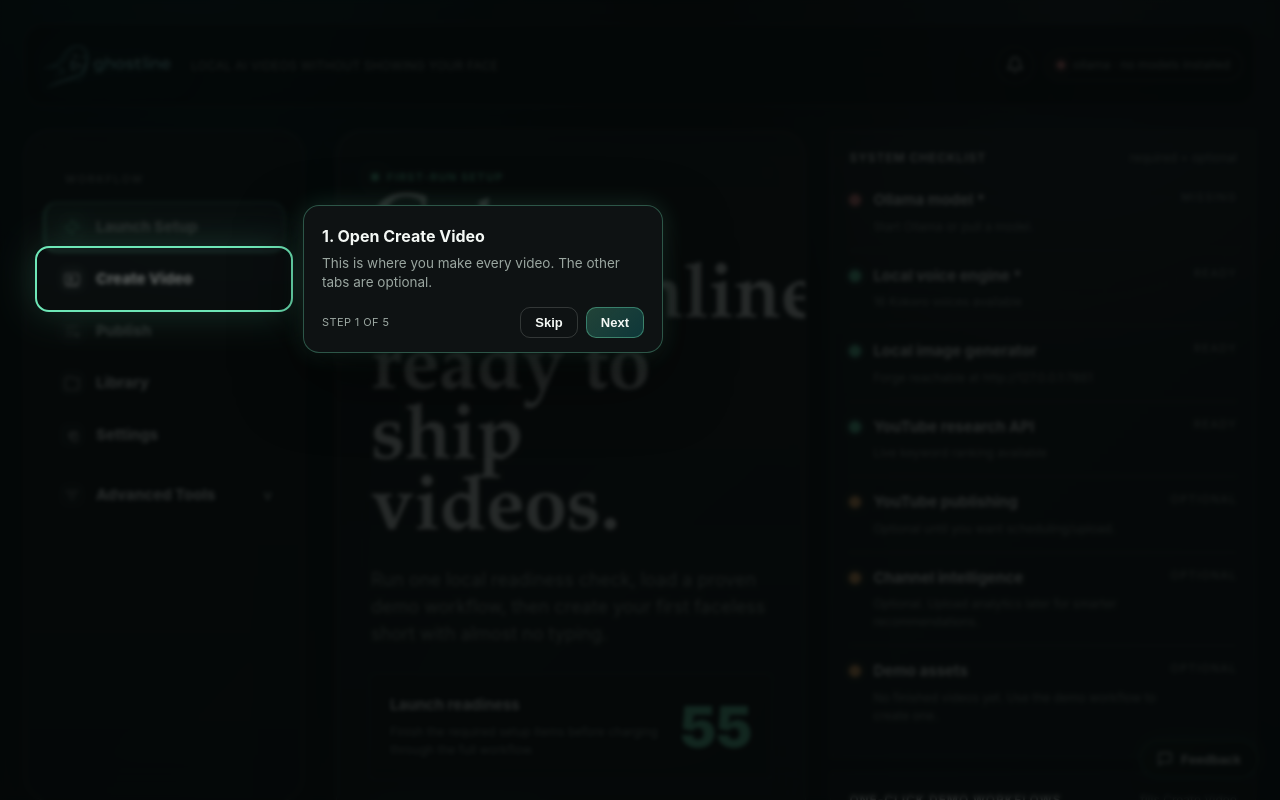
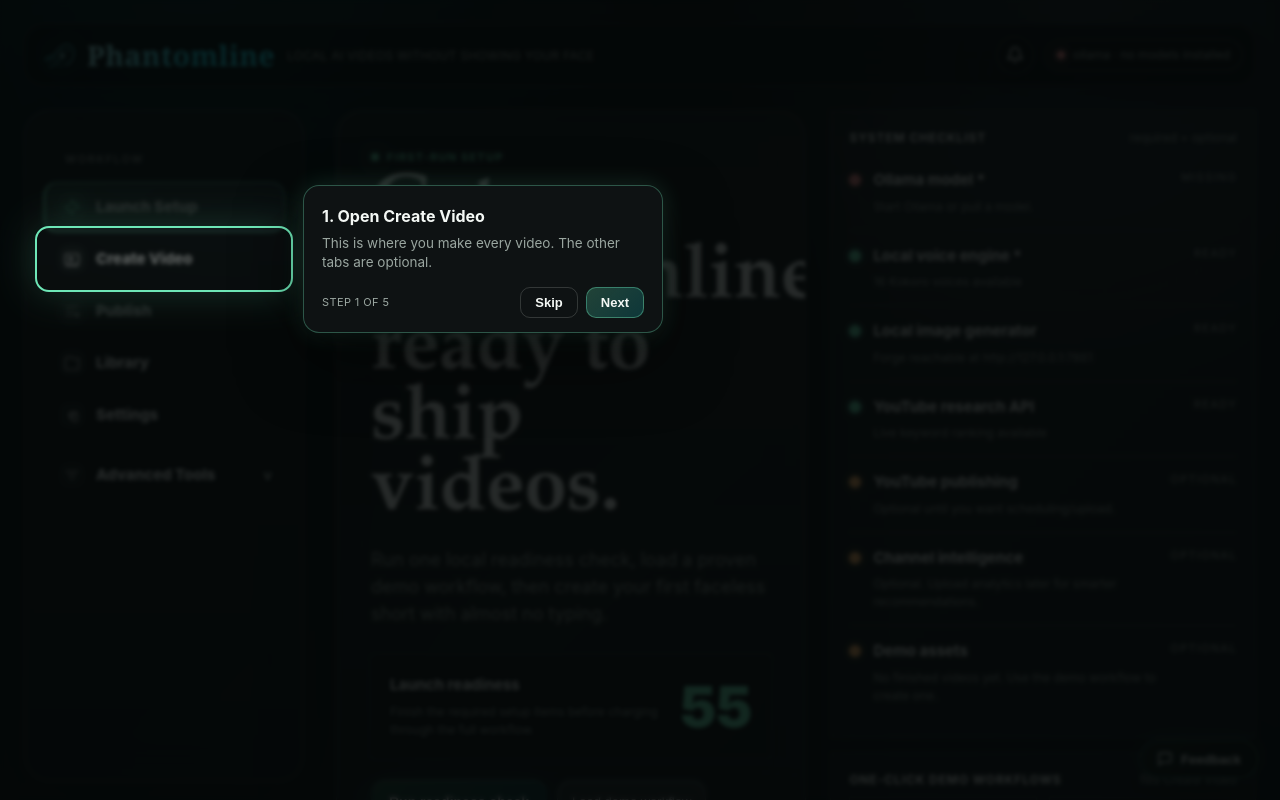
Before and after one commit to Kyle-McCool/phantomline, a Flask app: page / in a window 1280 px wide. Run offline with Flask 3, Linux system fonts and the light colour scheme; data that the repository does not hold is empty; some libraries are stand-ins or nearby versions.

Commit message:
Replace stale Ghostline wordmark PNG with live HTML/CSS brand mark
The wordmark PNGs (ghostline-logo-wordmark.png, ghostline-logo-full.png)
have the old brand text rasterized in. Rather than re-export a new PNG
on every brand tweak, render the brand as inline-flex of:
  - the cyan ghost SVG icon (vector, no text)
  - "Phantomline" text in Cormorant Garamond with the cyan gradient

Updates:
- templates/index.html, templates/landing.html: swap <img> wordmark
  references for SVG icon + .brand-name span
- static/ghostline.css: add .brand-mark, .brand-icon, .brand-name rules
- static/landing.css: same for nav and hero variants
- og:image and apple-touch-icon point at the SVG until new PNGs ship
- ghostline-logo.svg: title updated to "Phantomline logo"

Also: ghostline.js now detects hosted mode (onrender.com / phantomline
domains) and shows "browser mode" instead of the alarming red
"ollama offline" badge — hosted users run inference via WebLLM, no
Ollama needed.

Co-Authored-By: Claude Opus 4.7 <noreply@anthropic.com>

```diff
--- a/static/ghostline.css
+++ b/static/ghostline.css
@@ -66,6 +66,29 @@
     object-fit: contain;
     filter: drop-shadow(0 0 14px rgba(34,231,245,0.45));
     flex: 0 0 auto;
+  }
+  /* Brand mark (icon + wordmark text) — replaces the legacy single-PNG wordmark
+     so the brand renders as live HTML/CSS and we don't have to re-export a PNG
+     every time we tweak naming. */
+  .brand .brand-mark {
+    display: inline-flex; align-items: center; gap: 10px;
+    line-height: 1;
+  }
+  .brand .brand-icon {
+    height: 40px; width: 40px;
+    object-fit: contain;
+    filter: drop-shadow(0 0 14px rgba(34,231,245,0.45));
+    flex: 0 0 auto;
+  }
+  .brand .brand-name {
+    font-family: 'Cormorant Garamond', 'Playfair Display', Georgia, serif;
+    font-weight: 600;
+    font-size: 28px;
+    letter-spacing: 0.5px;
+    background: linear-gradient(110deg, #baffff 0%, #22e7f5 55%, #1ee8f6 100%);
+    -webkit-background-clip: text;
+    background-clip: text;
+    color: transparent;
   }
   .brand h1 { font-size: 18px; margin: 0; font-weight: 600; }
   .brand small,
--- a/templates/index.html
+++ b/templates/index.html
@@ -11,7 +11,7 @@
 <meta name="mobile-web-app-capable" content="yes" />
 <link rel="manifest" href="{{ '/static/manifest.json' | versioned }}" />
 <link rel="icon" type="image/svg+xml" href="{{ '/static/ghostline-logo.svg' | versioned }}" />
-<link rel="apple-touch-icon" href="{{ '/static/ghostline-logo-wordmark.png' | versioned }}" />
+<link rel="apple-touch-icon" href="{{ '/static/ghostline-logo.svg' | versioned }}" />
 <link rel="preconnect" href="https://unpkg.com" />
 <link rel="preconnect" href="https://cdn.jsdelivr.net" />
 <script src="https://unpkg.com/wavesurfer.js@7/dist/wavesurfer.min.js" defer></script>
@@ -22,7 +22,10 @@
 <div class="wrap">
   <header>
     <a class="brand" href="/landing" title="Open landing page">
-      <img class="brand-logo" src="{{ '/static/ghostline-logo-wordmark.png' | versioned }}" alt="Phantomline" />
+      <span class="brand-mark">
+        <img class="brand-icon" src="{{ '/static/ghostline-logo.svg' | versioned }}" alt="" />
+        <span class="brand-name">Phantomline</span>
+      </span>
       <small class="brand-tagline">local AI videos without showing your face</small>
     </a>
     <div class="header-actions">
```
Also changed, not shown: static/landing.css (+37 -11 lines), templates/landing.html (+14 -4 lines), static/ghostline-logo.svg, static/ghostline.js.
